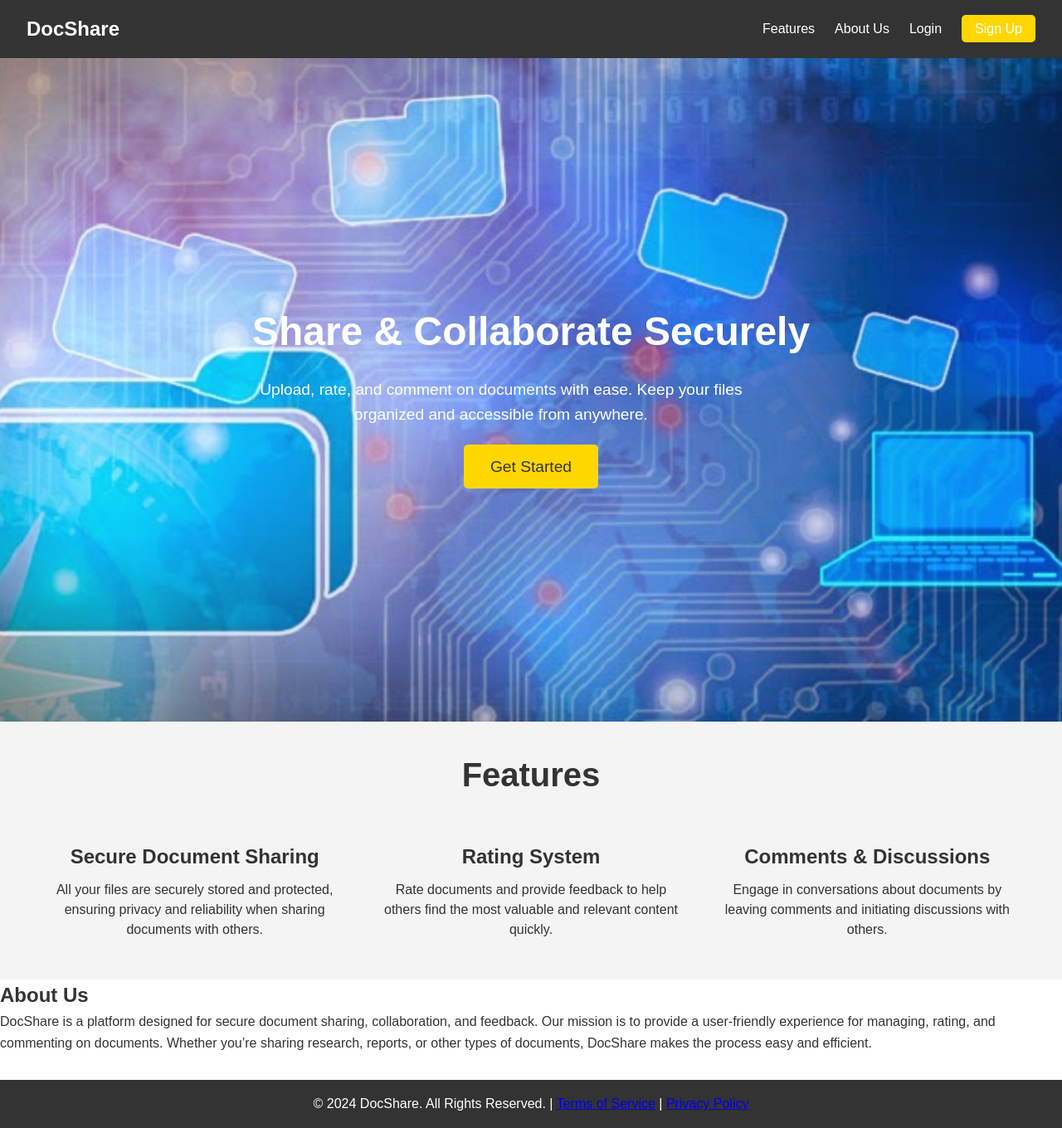
After one commit to Aisha99m/Document-Sharing-web-site, a PHP site: page /landingpage.html in a window 1280 px wide. The commit adds this page. Shown: the whole page at 83% size. Run offline with PHP 8.4, Linux system fonts and the light colour scheme; a stand-in replaces the project's code that opens the database connection.

Commit message:
I just added landing page to the website and title name in these file

```diff
--- /dev/null
+++ b/assets/dist/css/styleland.css
@@ -0,0 +1,138 @@
+/* General Styles */
+* {
+    margin: 0;
+    padding: 0;
+    box-sizing: border-box;
+}
+
+body {
+    font-family: 'Arial', sans-serif;
+    line-height: 1.6;
+    color: #333;
+}
+
+/* Navbar */
+.navbar {
+    background-color: #333;
+    color: #fff;
+    display: flex;
+    justify-content: space-between;
+    align-items: center;
+    padding: 1rem 2rem;
+}
+
+.navbar .logo {
+    font-size: 1.5rem;
+    font-weight: bold;
+}
+
+.navbar ul {
+    list-style-type: none;
+    display: flex;
+}
+
+.navbar ul li {
+    margin-left: 1.5rem;
+}
+
+.navbar ul li a {
+    color: #fff;
+    text-decoration: none;
+    font-size: 1rem;
+    transition: color 0.3s ease;
+}
+
+.navbar ul li a:hover {
+    color: #ffd700;
+}
+
+.btn-signup {
+    padding: 0.5rem 1rem;
+    background-color: #ffd700;
+    color: #333;
+    border-radius: 5px;
+}
+
+.btn-signup:hover {
+    background-color: #e6c200;
+    color: #000;
+}
+
+/* Hero Section */
+.hero {
+    background: url('../../uploads/back.jfif') no-repeat center center/cover;
+    height: 100vh;
+    color: #fff;
+    display: flex;
+    justify-content: center;
+    align-items: center;
+    text-align: center;
+    padding: 0 2rem;
+}
+
+.hero h1 {
+    font-size: 3rem;
+    margin-bottom: 1rem;
+}
+
+.hero p {
+    font-size: 1.2rem;
+    margin-bottom: 2rem;
+    max-width: 600px;
+}
+
+.btn-cta {
+    padding: 1rem 2rem;
+    background-color: #ffd700;
+    color: #333;
+    text-decoration: none;
+    font-size: 1.2rem;
+    border-radius: 5px;
+    transition: background-color 0.3s ease;
+}
+
+.btn-cta:hover {
+    background-color: #e6c200;
+}
+
+/* Features Section */
+#features {
+    background-color: #f4f4f4;
+    padding: 2rem;
+    text-align: center;
+}
+
+#features h2 {
+    font-size: 2.5rem;
+    margin-bottom: 1.5rem;
+}
+
+.feature-box {
+    display: flex;
+    justify-content: space-around;
+    margin-top: 2rem;
+}
+
+.feature-box div {
+    flex: 1;
+    padding: 1rem;
+}
+
+.feature-box h3 {
+    font-size: 1.5rem;
+    margin-bottom: 0.5rem;
+}
+
+.feature-box p {
+    font-size: 1rem;
+    line-height: 1.5;
+}
+
+/* Footer */
+footer {
+    background-color: #333;
+    color: #fff;
+    text-align: center;
+    padding: 1rem;
+    margin-top: 2rem;
+}
--- a/header.php
+++ b/header.php
@@ -5,7 +5,7 @@
   ob_start();
   $title = isset($_GET['page']) ? ucwords(str_replace("_", ' ', $_GET['page'])) : "Home";
   ?>
-  <title><?php echo $title ?> | Online Document Sharing System</title>
+  <title><?php echo $title ?> | DocShare</title>
   <?php ob_end_flush() ?>
 
   <!-- Google Font: Source Sans Pro -->
--- a/index.php
+++ b/index.php
@@ -109,7 +109,7 @@
     <strong> <a href="https://1sourcecodr.blogspot.com/">link</a>.</strong>
 
     <div class="float-right d-none d-sm-inline-block">
-      <b>Online Document Sharing System</b>
+      <b>DocShare</b>
     </div>
   </footer>
 </div>
--- /dev/null
+++ b/landingpage.html
@@ -0,0 +1,61 @@
+<!DOCTYPE html>
+<html lang="en">
+<head>
+    <meta charset="UTF-8">
+    <meta name="viewport" content="width=device-width, initial-scale=1.0">
+    <title>Document Sharing Platform</title>
+    <link rel="stylesheet" href="assets\dist\css\styleland.css">
+</head>
+<body>
+    <!-- Header -->
+    <header>
+        <nav class="navbar">
+            <div class="logo">DocShare</div>
+            <ul>
+                <li><a href="#features">Features</a></li>
+                <li><a href="#about">About Us</a></li>
+                <li><a href="login.php">Login</a></li>
+                <li><a href="signup.html" class="btn-signup">Sign Up</a></li>
+            </ul>
+        </nav>
+    </header>
+
+    <!-- Hero Section -->
+    <section class="hero">
+        <div class="hero-content">
+            <h1>Share & Collaborate Securely</h1>
+            <p>Upload, rate, and comment on documents with ease. Keep your files organized and accessible from anywhere.</p>
+            <a href="index.php" class="btn-cta">Get Started</a>
+        </div>
+    </section>
+    <!-- Features Section -->
+    <section id="features">
+        <h2>Features</h2>
+        <div class="feature-box">
+            <div>
+                <h3>Secure Document Sharing</h3>
+                <p>All your files are securely stored and protected, ensuring privacy and reliability when sharing documents with others.</p>
+            </div>
+            <div>
+                <h3>Rating System</h3>
+                <p>Rate documents and provide feedback to help others find the most valuable and relevant content quickly.</p>
+            </div>
+            <div>
+                <h3>Comments & Discussions</h3>
+                <p>Engage in conversations about documents by leaving comments and initiating discussions with others.</p>
+            </div>
+        </div>
+    </section>
+
+    <!-- About Us Section -->
+    <section id="about">
+        <h2>About Us</h2>
+        <p>DocShare is a platform designed for secure document sharing, collaboration, and feedback. Our mission is to provide a user-friendly experience for managing, rating, and commenting on documents. Whether you’re sharing research, reports, or other types of documents, DocShare makes the process easy and efficient.</p>
+    </section>
+
+    <!-- Footer -->
+    <footer>
+        <p>&copy; 2024 DocShare. All Rights Reserved. | <a href="terms.html">Terms of Service</a> | <a href="privacy.html">Privacy Policy</a></p>
+    </footer>
+</body>
+</html>
--- a/login.php
+++ b/login.php
@@ -8,7 +8,7 @@ include('./db_connect.php');
   <meta charset="utf-8">
   <meta content="width=device-width, initial-scale=1.0" name="viewport">
 
-  <title>Login | Online Document Sharing System</title>
+  <title>Login | DocShare</title>
 
 
 <?php include('./header.php'); ?>
--- a/topbar.php
+++ b/topbar.php
@@ -8,7 +8,7 @@
       </li>
     <?php endif; ?>
       <li>
-        <a class="nav-link text-white"  href="./" role="button"> <large><b>Online Document Sharing System</b></large></a>
+        <a class="nav-link text-white"  href="./" role="button"> <large><b>DocShare</b></large></a>
       </li>
     </ul>
 
```
Also changed, not shown: document_list - Copy.php (added, +110 -0 lines), assets/uploads/back.jfif (added).
